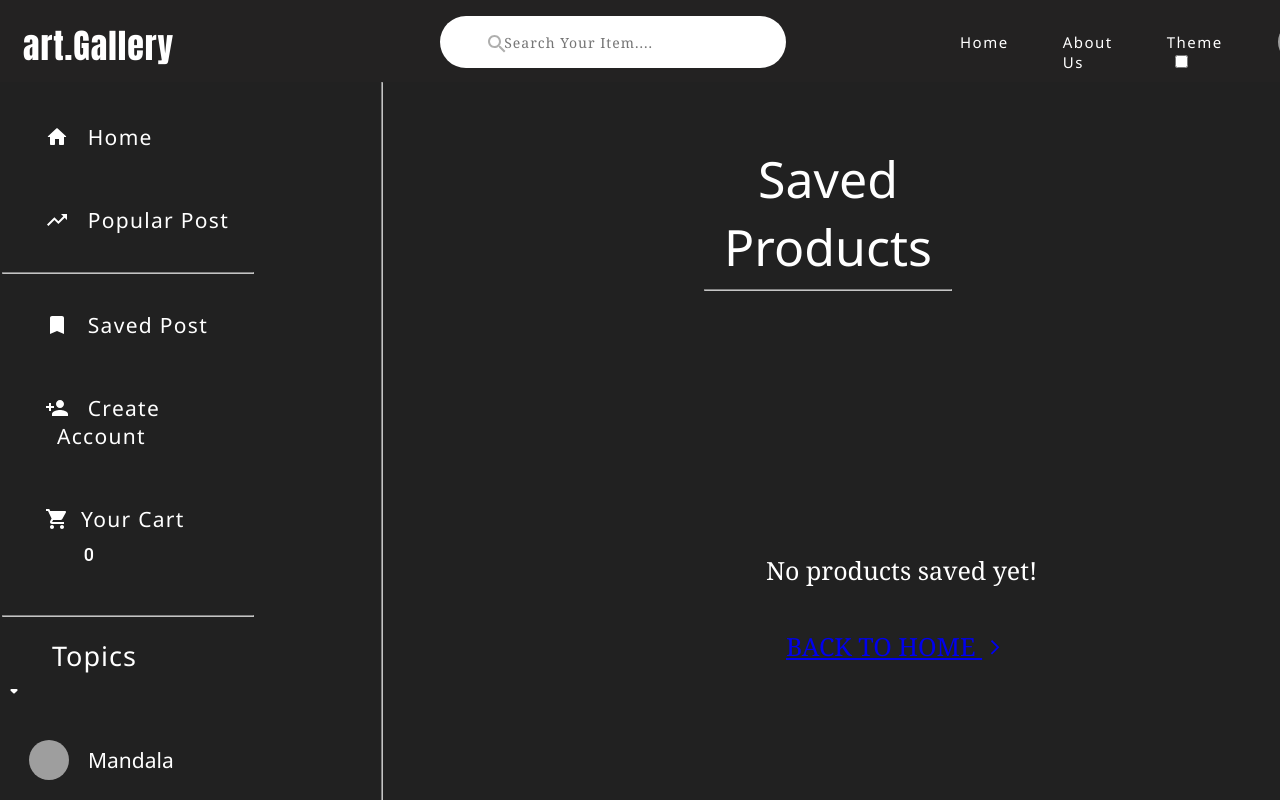
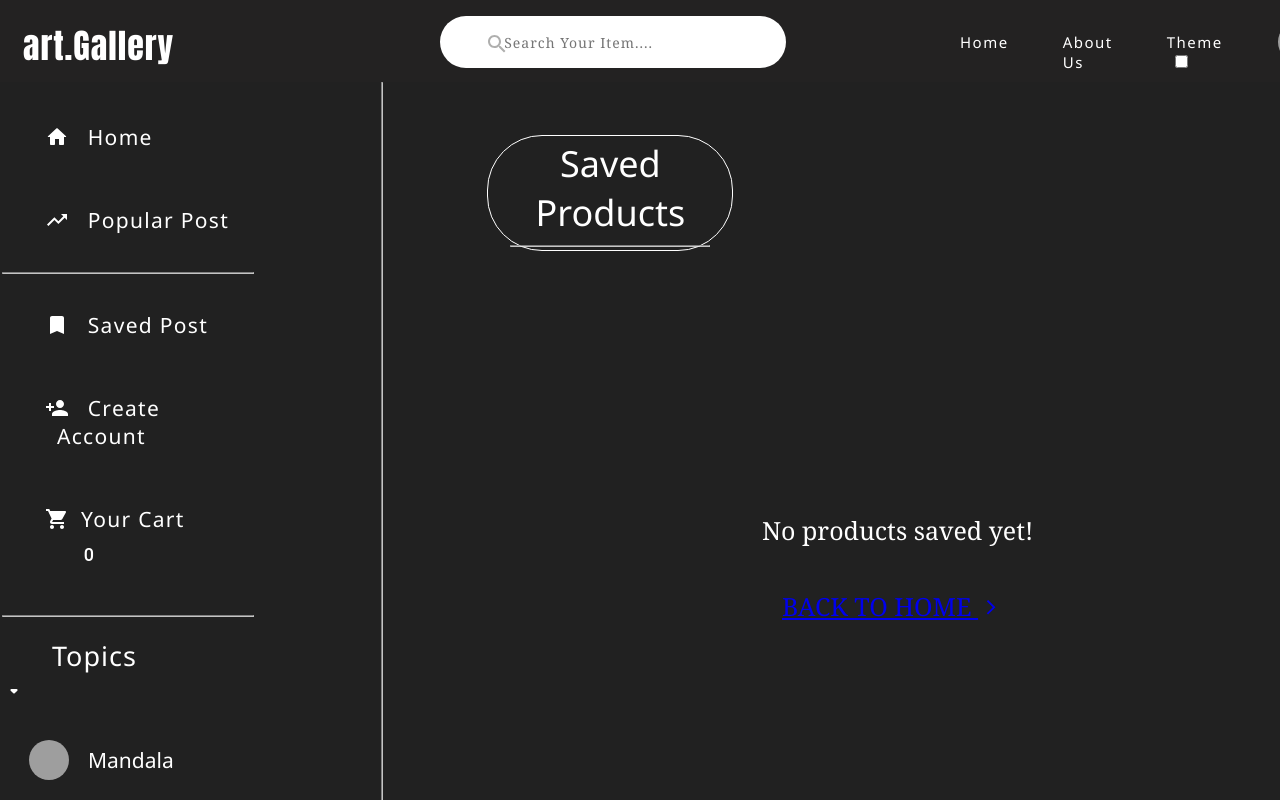
Before and after one commit to Pragyani/art-gallery, a React (Create React App) app: page /saved-post in a window 1280 px wide. Built offline with nearby package versions, Linux system fonts and the light colour scheme; grey boxes are pictures that could not be loaded.

Commit message:
adding: changes in savePost.js

```diff
--- a/src/pages/SavedPost/savePost.css
+++ b/src/pages/SavedPost/savePost.css
@@ -18,20 +18,23 @@
 .saved-products-container {
     width: 70%;
     margin-top: 100px;
-    padding: 40px;
+    padding: 30px;
     margin-left: 25pc;
 }
 
 .saved-products-container h1 {
     font-family: 'Segoe UI', Tahoma, Geneva, Verdana, sans-serif;
     text-align: center;
-    font-size: 50px;
+    font-size: 36px;
     font-weight: 340;
     margin-bottom: 20px;
     margin-top: 5px;
-    margin-left: 30%;
+    margin-left: 7%;
     color: var(--color);
-    width: 37%;
+    width: 30%;
+    border-radius: 55px;
+    padding: 3px;
+    border: 1px solid var(--color);
 }
 
 .saved-products-container p {
```
